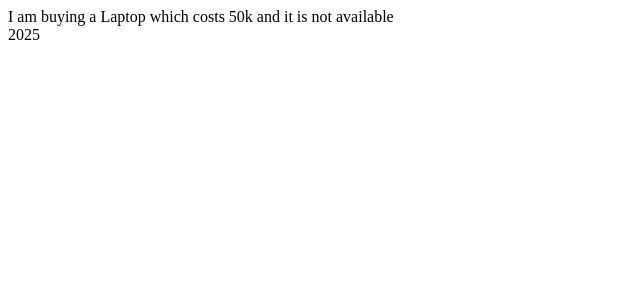
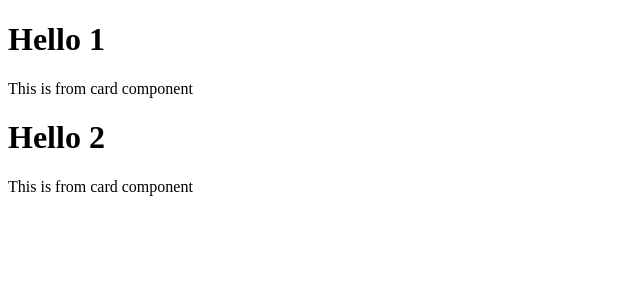
Before and after one commit to RiteKoder/react-app, a React (Vite) app: page / in a window 1280 px wide. Shown: the top 300 px of the page, without its empty margins (0-640 px from the left). Built offline with nearby package versions, Linux system fonts and the light colour scheme.

Commit message:
added more components

```diff
--- a/src/App.jsx
+++ b/src/App.jsx
@@ -1,17 +1,29 @@
 // import Header  from "./components/Header.jsx"
 // import Footer from "./components/Footer.jsx"
 // import MainContent from "./components/MainContent.jsx"
-import Product from "./components/Product.jsx"
-import CurrDate from "./components/CurrDate.jsx";
+// import Product from "./components/Product.jsx"
+// import CurrDate from "./components/CurrDate.jsx";
+// import RenderList from "./RenderList.jsx";
+import {Card} from "./components/Card.jsx"
 
 const App = () =>{
   return (
   <>
     {/* <Header />
     <MainContent />
-    <Footer /> */}
-    <Product />
+    <Footer />
+    <Product eType="pc" />
     <CurrDate />
+    <RenderList /> */}
+    <Card>
+      <h1>Hello 1</h1>
+      <p>This is from card component</p>
+    </Card>
+    <Card>
+      <h1>Hello 2</h1>
+      <p>This is from card component</p>
+    </Card>
+
 
 
 
--- /dev/null
+++ b/src/components/Card.jsx
@@ -0,0 +1,4 @@
+export const Card = ({children})=>{
+    return <div>{children}</div>
+
+}
--- a/src/components/Product.jsx
+++ b/src/components/Product.jsx
@@ -1,4 +1,5 @@
-const Product = () =>{
+const Product = (props) =>{
+
 const laptop = {
             name : "Laptop",
             price : "50k",
@@ -7,10 +8,12 @@ const laptop = {
         const message = laptop.isInStock ? "Available" : "not available"
     return(
         <div>
+            <h1>{props.eType}</h1>
             <section>I am buying a {laptop.name} which costs {laptop.price} and it is { message }  </section>
         </div>
 
     )
 }
 
+
 export default Product
--- /dev/null
+++ b/src/components/RenderList.jsx
@@ -0,0 +1,18 @@
+const RenderList = () =>{
+    const arr = [1,2,3,4,5,6,7,8,9,10]
+
+    return (
+        <>
+            {
+                arr.map((num)=>(
+                <ul key={Math.random()} >
+                    <li className="list">{num}</li>
+                </ul>
+                ))
+            }
+
+        </>
+    )
+}
+
+export default RenderList
```
